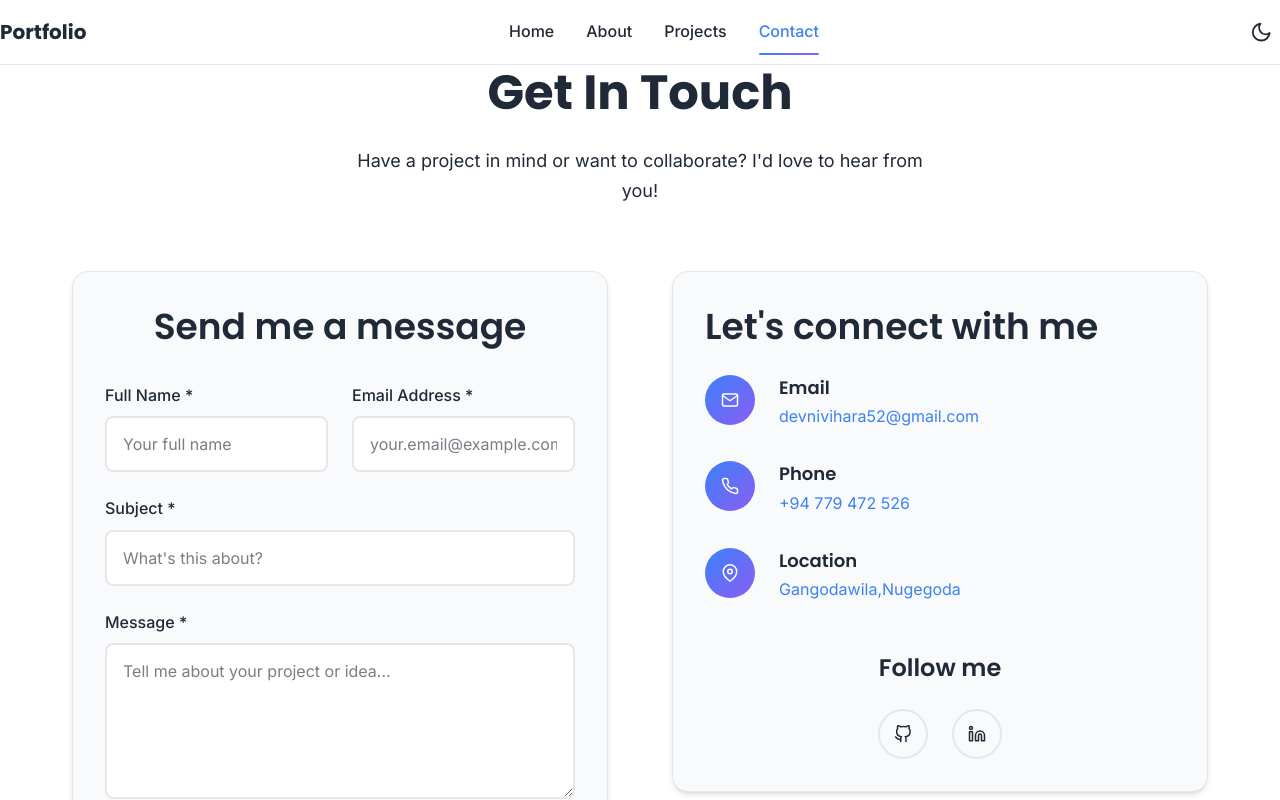
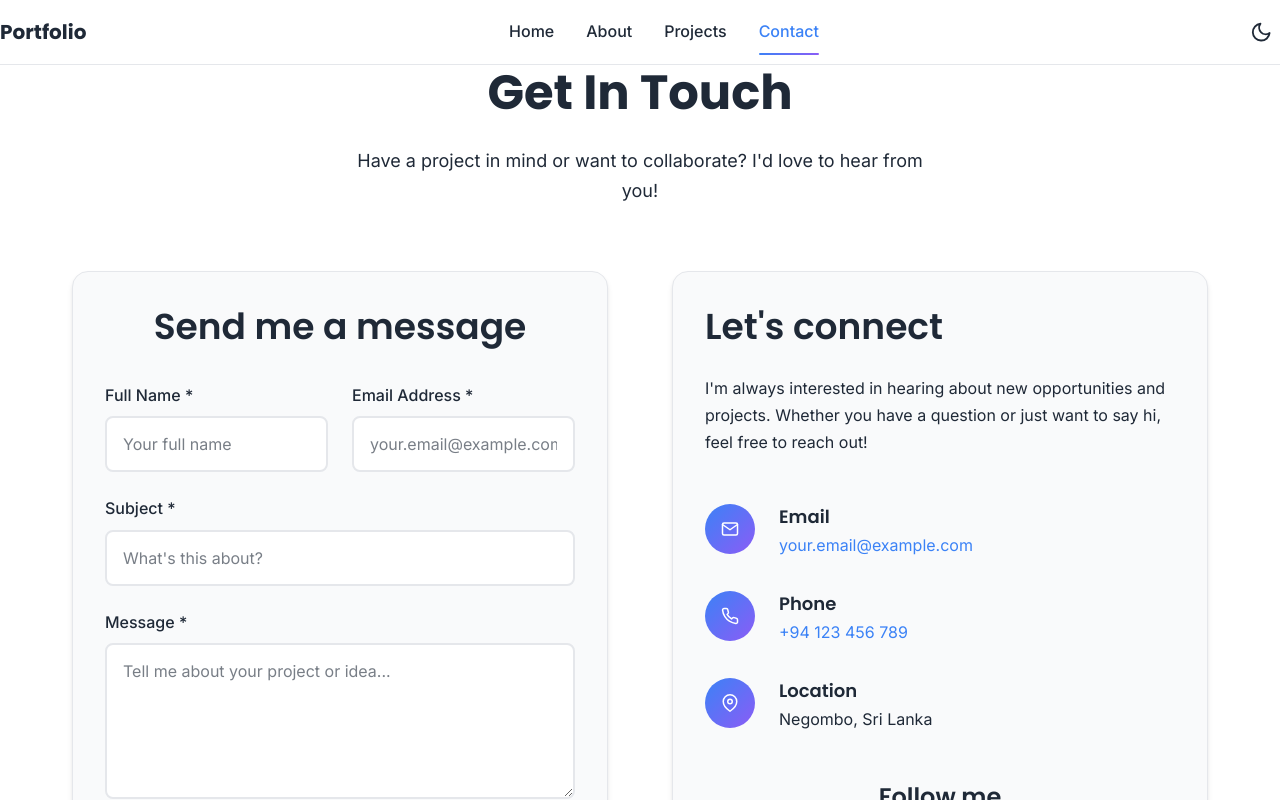
Before and after one commit to ICT-Courses/Devni-Vihara-portfolio, a React (Vite) app in the folder my-portfolio/: page /contact in a window 1280 px wide. Shown: the top 800 px of the page. Built offline with nearby package versions, Linux system fonts and the light colour scheme.

Commit message:
Updated codes in Contact.jsx

```diff
--- a/my-portfolio/src/pages/Contact/Contact.jsx
+++ b/my-portfolio/src/pages/Contact/Contact.jsx
@@ -1,55 +1,55 @@
-
-import { useState } from 'react'; //import useState hook
-
-import { motion } from 'framer-motion'; //import motion from framer-motion
-
-import { FiMail, FiPhone, FiMapPin, FiSend, FiGithub, FiLinkedin, FiTwitter } from 'react-icons/fi'; //import icons from react-icons
-
-import './Contact.scss'; //import Contact.scss for styling
+import { useState } from 'react';
+import { motion } from 'framer-motion';
+import { FiMail, FiPhone, FiMapPin, FiSend, FiGithub, FiLinkedin, FiTwitter } from 'react-icons/fi';
+import './Contact.scss';
 
 const Contact = () => {
-  // store input values
   const [formData, setFormData] = useState({
-    name: '',     // name of the company or person
-    email: '',    // email address of the company or person
-    subject: '',  // subject of the message
-    message: ''   // content of the message
+    name: '',
+    email: '',
+    subject: '',
+    message: ''
   });
-
-  // check whether the form is submitted
   const [isSubmitting, setIsSubmitting] = useState(false);
-  // store success/error message
   const [submitStatus, setSubmitStatus] = useState('');
 
-  // control input changes in the form
   const handleInputChange = (e) => {
-    const { name, value } = e.target; // filed name and value
+    const { name, value } = e.target;
     setFormData(prev => ({
       ...prev,
-      [name]: value  //update the value
+      [name]: value
     }));
   };
 
-  // Validate fileds in the form
   const validateForm = () => {
-    // validate emails
     const emailRegex = /^[^\s@]+@[^\s@]+\.[^\s@]+$/;
 
-    if (!formData.name.trim()) return 'Name is required';
-    if (!formData.email.trim()) return 'Email is required';
-    if (!emailRegex.test(formData.email)) return 'Please enter a valid email address';
-    if (!formData.subject.trim()) return 'Subject is required';
-    if (!formData.message.trim()) return 'Message is required';
-    if (formData.message.length < 10) return 'Message must be at least 10 characters long';
+    if (!formData.name.trim()) {
+      return 'Name is required';
+    }
+    if (!formData.email.trim()) {
+      return 'Email is required';
+    }
+    if (!emailRegex.test(formData.email)) {
+      return 'Please enter a valid email address';
+    }
+    if (!formData.subject.trim()) {
+      return 'Subject is required';
+    }
+    if (!formData.message.trim()) {
+      return 'Message is required';
+    }
+    if (formData.message.length < 10) {
+      return 'Message must be at least 10 characters long';
+    }
 
     return null;
   };
 
-  //handle the submission
   const handleSubmit = async (e) => {
-    e.preventDefault(); // prevent reload the page
+    e.preventDefault();
 
-    const validationError = validateForm(); // check validation
+    const validationError = validateForm();
     if (validationError) {
       setSubmitStatus(`Error: ${validationError}`);
       return;
@@ -58,17 +58,14 @@ const Contact = () => {
     setIsSubmitting(true);
     setSubmitStatus('');
 
+    // Simulate form submission (replace with actual form handling)
     try {
-
       await new Promise(resolve => setTimeout(resolve, 2000));
 
-      //
+      // Here you would typically send the data to your backend
       console.log('Form data:', formData);
 
-      // message of successful submission
       setSubmitStatus('Message sent successfully! I\'ll get back to you soon.');
-
-      // after submission reset fields
       setFormData({
         name: '',
         email: '',
@@ -76,72 +73,77 @@ const Contact = () => {
         message: ''
       });
     } catch (error) {
-      // if submission fails display an error message
       setSubmitStatus('Error: Something went wrong. Please try again.');
     } finally {
-
       setIsSubmitting(false);
     }
   };
 
-  // Contact information
   const contactInfo = [
     {
       icon: <FiMail />,
       label: 'Email',
-      value: 'devnivihara52@gmail.com',
-      href: 'mailto:devnivihara52@gmail.com'
+      value: 'your.email@example.com',
+      href: 'mailto:your.email@example.com'
     },
     {
       icon: <FiPhone />,
       label: 'Phone',
-      value: '+94 779 472 526',
-      href: 'tel:+94779472526'
+      value: '+94 123 456 789',
+      href: 'tel:+94123456789'
     },
     {
       icon: <FiMapPin />,
       label: 'Location',
-      value: 'Gangodawila,Nugegoda',
-      href: 'Gangodawila,Nugegoda'
+      value: 'Negombo, Sri Lanka',
+      href: null
     }
   ];
 
-  // Navigate to my social media accounts
   const socialLinks = [
     {
       icon: <FiGithub />,
       name: 'GitHub',
-      url: 'https://github.com/Devni-Hewasundara',
+      url: 'https://github.com/yourusername',
       color: '#333'
     },
     {
       icon: <FiLinkedin />,
       name: 'LinkedIn',
-      url: 'https://linkedin.com/in/DevniVihara',
+      url: 'https://linkedin.com/in/yourusername',
       color: '#0077b5'
+    },
+    {
+      icon: <FiTwitter />,
+      name: 'Twitter',
+      url: 'https://twitter.com/yourusername',
+      color: '#1da1f2'
     }
-
   ];
 
-  // Apply animations
   const containerVariants = {
     hidden: { opacity: 0 },
     visible: {
       opacity: 1,
-      transition: { staggerChildren: 0.2 }
+      transition: {
+        staggerChildren: 0.2
+      }
     }
   };
 
-  // Animations for each item
   const itemVariants = {
     hidden: { opacity: 0, y: 30 },
-    visible: { opacity: 1, y: 0, transition: { duration: 0.6 } }
+    visible: {
+      opacity: 1,
+      y: 0,
+      transition: { duration: 0.6 }
+    }
   };
 
   return (
     <div className="contact">
       <div className="container">
-        {/* Main section of the page */}
+        {/* Hero Section */}
         <motion.section
           className="contact__hero"
           initial="hidden"
@@ -155,7 +157,7 @@ const Contact = () => {
         </motion.section>
 
         <div className="contact__content">
-          {/* contact form section */}
+          {/* Contact Form */}
           <motion.section
             className="contact__form-section"
             initial="hidden"
@@ -164,12 +166,8 @@ const Contact = () => {
           >
             <motion.div className="contact__form-container" variants={itemVariants}>
               <h2>Send me a message</h2>
-
               <form className="contact__form" onSubmit={handleSubmit}>
-
-
                 <div className="form-row">
-                  {/*Enter your name*/}
                   <div className="form-group">
                     <label htmlFor="name">Full Name *</label>
                     <input
@@ -182,7 +180,6 @@ const Contact = () => {
                       required
                     />
                   </div>
-            {/*Enter email address*/}
                   <div className="form-group">
                     <label htmlFor="email">Email Address *</label>
                     <input
@@ -197,7 +194,6 @@ const Contact = () => {
                   </div>
                 </div>
 
-        {/*Enter subject of the message*/}
                 <div className="form-group">
                   <label htmlFor="subject">Subject *</label>
                   <input
@@ -211,7 +207,6 @@ const Contact = () => {
                   />
                 </div>
 
-        {/*Enter the contact message*/}
                 <div className="form-group">
                   <label htmlFor="message">Message *</label>
                   <textarea
@@ -226,7 +221,6 @@ const Contact = () => {
                   ></textarea>
                 </div>
 
-        {/*form submission button*/}
                 <button
                   type="submit"
                   className="btn-primary contact__submit-btn"
@@ -245,7 +239,6 @@ const Contact = () => {
                   )}
                 </button>
 
-        {/*display form status message*/}
                 {submitStatus && (
                   <div className={`form-status ${submitStatus.startsWith('Error') ? 'error' : 'success'}`}>
                     {submitStatus}
@@ -255,7 +248,7 @@ const Contact = () => {
             </motion.div>
           </motion.section>
 
-    {/*contact info section*/}
+          {/* Contact Info */}
           <motion.section
             className="contact__info-section"
             initial="hidden"
@@ -263,10 +256,12 @@ const Contact = () => {
             variants={containerVariants}
           >
             <motion.div className="contact__info" variants={itemVariants}>
-              <h2>Let's connect with me</h2>
+              <h2>Let's connect</h2>
+              <p>
+                I'm always interested in hearing about new opportunities and projects.
+                Whether you have a question or just want to say hi, feel free to reach out!
+              </p>
 
-
-            {/*list of contact information*/}
               <div className="contact__info-list">
                 {contactInfo.map((info, index) => (
                   <motion.div
@@ -274,11 +269,9 @@ const Contact = () => {
                     className="contact__info-item"
                     variants={itemVariants}
                   >
-
                     <div className="contact__info-icon">
                       {info.icon}
                     </div>
-
                     <div className="contact__info-content">
                       <h3>{info.label}</h3>
                       {info.href ? (
@@ -291,7 +284,6 @@ const Contact = () => {
                 ))}
               </div>
 
-        {/*social media links*/}
               <div className="contact__social">
                 <h3>Follow me</h3>
                 <div className="contact__social-links">
@@ -300,7 +292,7 @@ const Contact = () => {
                       key={index}
                       href={social.url}
                       target="_blank"
-
+                      rel="noopener noreferrer"
                       className="contact__social-link"
                       style={{ '--social-color': social.color }}
                       whileHover={{ scale: 1.1 }}
@@ -320,5 +312,4 @@ const Contact = () => {
   );
 };
 
-
-export default Contact; //export component to use in other pages and components
+export default Contact;
```
